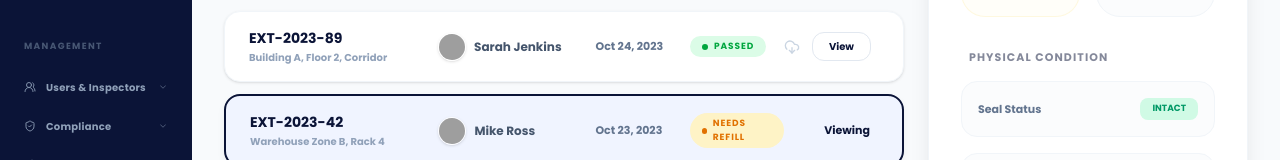
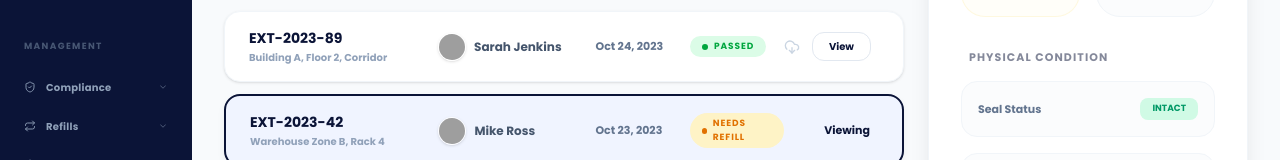
Before and after one commit to TETA-Liana/FEM, an Angular app: page /admin-assigned-inspections in a window 1280 px wide. Shown: the part 433-593 px from the top of the page. Built offline with nearby package versions, Linux system fonts and the light colour scheme; grey boxes are pictures that could not be loaded.

Commit message:
admin-inventory

```diff
--- a/src/app/pages/admin-add-extinguisher/admin-add-extinguisher.html
+++ b/src/app/pages/admin-add-extinguisher/admin-add-extinguisher.html
@@ -77,15 +77,6 @@
             <div class="mt-8 mb-4 pt-2">
                 <p class="text-[9px] font-black text-slate-100 uppercase tracking-[0.15em] px-3 mb-4">Management</p>
                 <div class="space-y-1">
-                    <a
-                        class="flex items-center gap-2.5 px-3 py-2 rounded-lg hover:bg-white/10 transition-all justify-between group cursor-pointer">
-                        <div class="flex items-center gap-2.5">
-                            <i data-lucide="users-round"
-                                class="icon-xs opacity-90 group-hover:opacity-100 shrink-0"></i>
-                            <span class="text-[10px] tracking-wide font-semibold">Users & Inspectors</span>
-                        </div>
-                        <i data-lucide="chevron-down" class="w-2.5 h-2.5 opacity-60 group-hover:opacity-100"></i>
-                    </a>
                     <a
                         class="flex items-center gap-2.5 px-3 py-2 rounded-lg hover:bg-white/10 transition-all justify-between group cursor-pointer">
                         <div class="flex items-center gap-2.5">
--- a/src/app/pages/admin-assigned-inspections/admin-assigned-inspections.html
+++ b/src/app/pages/admin-assigned-inspections/admin-assigned-inspections.html
@@ -80,15 +80,6 @@
                 <p class="text-[9px] font-black text-slate-500 uppercase tracking-[0.15em] px-3 mb-4 opacity-70">
                     Management</p>
                 <div class="space-y-1">
-                    <a
-                        class="flex items-center gap-2.5 px-3 py-2.5 rounded-xl text-slate-400 hover:bg-white/10 transition-all hover:text-white justify-between group cursor-pointer">
-                        <div class="flex items-center gap-2.5">
-                            <i data-lucide="users-round"
-                                class="icon-xs opacity-90 group-hover:opacity-100 shrink-0"></i>
-                            <span class="text-[10px] tracking-wide font-bold">Users & Inspectors</span>
-                        </div>
-                        <i data-lucide="chevron-down" class="w-2.5 h-2.5 opacity-60 group-hover:opacity-100"></i>
-                    </a>
                     <a
                         class="flex items-center gap-2.5 px-3 py-2.5 rounded-xl text-slate-400 hover:bg-white/10 transition-all hover:text-white justify-between group cursor-pointer">
                         <div class="flex items-center gap-2.5">
--- a/src/app/pages/admin-dashboard/admin-dashboard.component.html
+++ b/src/app/pages/admin-dashboard/admin-dashboard.component.html
@@ -78,15 +78,6 @@
                 <p class="text-[9px] font-black text-slate-100 uppercase tracking-[0.15em] px-3 mb-4">
                     Management</p>
                 <div class="space-y-1">
-                    <a
-                        class="flex items-center gap-2.5 px-3 py-2 rounded-lg text-slate-50 hover:bg-white/10 transition-all hover:text-white justify-between group cursor-pointer">
-                        <div class="flex items-center gap-2.5">
-                            <i data-lucide="users-round"
-                                class="icon-xs opacity-90 group-hover:opacity-100 shrink-0"></i>
-                            <span class="text-[10px] tracking-wide font-semibold">Users & Inspectors</span>
-                        </div>
-                        <i data-lucide="chevron-down" class="w-2.5 h-2.5 opacity-60 group-hover:opacity-100"></i>
-                    </a>
                     <a
                         class="flex items-center gap-2.5 px-3 py-2 rounded-lg text-slate-50 hover:bg-white/10 transition-all hover:text-white justify-between group cursor-pointer">
                         <div class="flex items-center gap-2.5">
--- a/src/app/pages/admin-inspection-label/admin-inspection-label.html
+++ b/src/app/pages/admin-inspection-label/admin-inspection-label.html
@@ -70,13 +70,6 @@
 
             <div class="sidebar-header">Management</div>
             <div class="space-y-1">
-                <a class="flex items-center justify-between px-4 py-3.5 rounded-xl sidebar-link">
-                    <div class="flex items-center gap-4">
-                        <i data-lucide="users-round" class="w-5 h-5"></i>
-                        <span>Users & Inspectors</span>
-                    </div>
-                    <i data-lucide="chevron-down" class="w-3 h-3 opacity-60"></i>
-                </a>
                 <a class="flex items-center justify-between px-4 py-3.5 rounded-xl sidebar-link">
                     <div class="flex items-center gap-4">
                         <i data-lucide="shield-check" class="w-5 h-5"></i>
--- a/src/app/pages/admin-inspectors/admin-inspectors.html
+++ b/src/app/pages/admin-inspectors/admin-inspectors.html
@@ -75,15 +75,6 @@
             <div class="mt-8 mb-4 pt-2">
                 <p class="text-[9px] font-black text-slate-100 uppercase tracking-[0.15em] px-3 mb-4">Management</p>
                 <div class="space-y-1">
-                    <a
-                        class="flex items-center gap-2.5 px-3 py-2 rounded-lg text-slate-50 hover:bg-white/10 transition-all hover:text-white justify-between group cursor-pointer">
-                        <div class="flex items-center gap-2.5">
-                            <i data-lucide="users-round"
-                                class="icon-xs opacity-90 group-hover:opacity-100 shrink-0"></i>
-                            <span class="text-[10px] tracking-wide font-semibold">Users & Inspectors</span>
-                        </div>
-                        <i data-lucide="chevron-down" class="w-2.5 h-2.5 opacity-60 group-hover:opacity-100"></i>
-                    </a>
                     <a
                         class="flex items-center gap-2.5 px-3 py-2 rounded-lg text-slate-50 hover:bg-white/10 transition-all hover:text-white justify-between group cursor-pointer">
                         <div class="flex items-center gap-2.5">
--- a/src/app/pages/admin-inventory/admin-inventory.html
+++ b/src/app/pages/admin-inventory/admin-inventory.html
@@ -79,15 +79,6 @@
             <div class="mt-8 mb-4 pt-2">
                 <p class="text-[9px] font-black text-slate-100 uppercase tracking-[0.15em] px-3 mb-4">Management</p>
                 <div class="space-y-1">
-                    <a
-                        class="flex items-center gap-2.5 px-3 py-2 rounded-lg text-slate-50 hover:bg-white/10 transition-all hover:text-white justify-between group cursor-pointer">
-                        <div class="flex items-center gap-2.5">
-                            <i data-lucide="users-round"
-                                class="icon-xs opacity-90 group-hover:opacity-100 shrink-0"></i>
-                            <span class="text-[10px] tracking-wide font-semibold">Users & Inspectors</span>
-                        </div>
-                        <i data-lucide="chevron-down" class="w-2.5 h-2.5 opacity-60 group-hover:opacity-100"></i>
-                    </a>
                     <a
                         class="flex items-center gap-2.5 px-3 py-2 rounded-lg text-slate-50 hover:bg-white/10 transition-all hover:text-white justify-between group cursor-pointer">
                         <div class="flex items-center gap-2.5">
--- a/src/app/pages/admin-location-details/admin-location-details.html
+++ b/src/app/pages/admin-location-details/admin-location-details.html
@@ -72,13 +72,6 @@
 
             <div class="sidebar-header">Management</div>
             <div class="space-y-1">
-                <a class="flex items-center justify-between px-4 py-3.5 rounded-xl sidebar-link">
-                    <div class="flex items-center gap-4">
-                        <i data-lucide="users-round" class="w-5 h-5"></i>
-                        <span>Users & Inspectors</span>
-                    </div>
-                    <i data-lucide="chevron-down" class="w-3 h-3 opacity-60"></i>
-                </a>
                 <a class="flex items-center justify-between px-4 py-3.5 rounded-xl sidebar-link">
                     <div class="flex items-center gap-4">
                         <i data-lucide="shield-check" class="w-5 h-5"></i>
--- a/src/app/pages/admin-locations-dashboard/admin-locations-dashboard.html
+++ b/src/app/pages/admin-locations-dashboard/admin-locations-dashboard.html
@@ -77,15 +77,6 @@
             <div class="mt-8 mb-4 pt-2">
                 <p class="text-[9px] font-black text-slate-100 uppercase tracking-[0.15em] px-3 mb-4">Management</p>
                 <div class="space-y-1">
-                    <a
-                        class="flex items-center gap-2.5 px-3 py-2 rounded-lg hover:bg-white/10 transition-all justify-between group cursor-pointer">
-                        <div class="flex items-center gap-2.5">
-                            <i data-lucide="users-round"
-                                class="icon-xs opacity-90 group-hover:opacity-100 shrink-0"></i>
-                            <span class="text-[10px] tracking-wide font-semibold">Users & Inspectors</span>
-                        </div>
-                        <i data-lucide="chevron-down" class="w-2.5 h-2.5 opacity-60 group-hover:opacity-100"></i>
-                    </a>
                     <a
                         class="flex items-center gap-2.5 px-3 py-2 rounded-lg hover:bg-white/10 transition-all justify-between group cursor-pointer">
                         <div class="flex items-center gap-2.5">
--- a/src/app/pages/admin-view-extinguisher/admin-view-extinguisher.component.html
+++ b/src/app/pages/admin-view-extinguisher/admin-view-extinguisher.component.html
@@ -72,13 +72,6 @@
 
             <div class="sidebar-header">Management</div>
             <div class="space-y-1">
-                <a class="flex items-center justify-between px-4 py-3.5 rounded-xl sidebar-link">
-                    <div class="flex items-center gap-4">
-                        <i data-lucide="users-round" class="w-5 h-5"></i>
-                        <span>Users & Inspectors</span>
-                    </div>
-                    <i data-lucide="chevron-down" class="w-3 h-3 opacity-60"></i>
-                </a>
                 <a class="flex items-center justify-between px-4 py-3.5 rounded-xl sidebar-link">
                     <div class="flex items-center gap-4">
                         <i data-lucide="shield-check" class="w-5 h-5"></i>
--- a/src/app/pages/clients-dashboard/clients-dashboard.html
+++ b/src/app/pages/clients-dashboard/clients-dashboard.html
@@ -78,15 +78,6 @@
                 <p class="text-[9px] font-black text-slate-100 uppercase tracking-[0.15em] px-3 mb-4">
                     Management</p>
                 <div class="space-y-1">
-                    <a
-                        class="flex items-center gap-2.5 px-3 py-2 rounded-lg text-slate-50 hover:bg-white/10 transition-all hover:text-white justify-between group cursor-pointer">
-                        <div class="flex items-center gap-2.5">
-                            <i data-lucide="users-round"
-                                class="icon-xs opacity-90 group-hover:opacity-100 shrink-0"></i>
-                            <span class="text-[10px] tracking-wide font-semibold">Users & Inspectors</span>
-                        </div>
-                        <i data-lucide="chevron-down" class="w-2.5 h-2.5 opacity-60 group-hover:opacity-100"></i>
-                    </a>
                     <a
                         class="flex items-center gap-2.5 px-3 py-2 rounded-lg text-slate-50 hover:bg-white/10 transition-all hover:text-white justify-between group cursor-pointer">
                         <div class="flex items-center gap-2.5">
```
